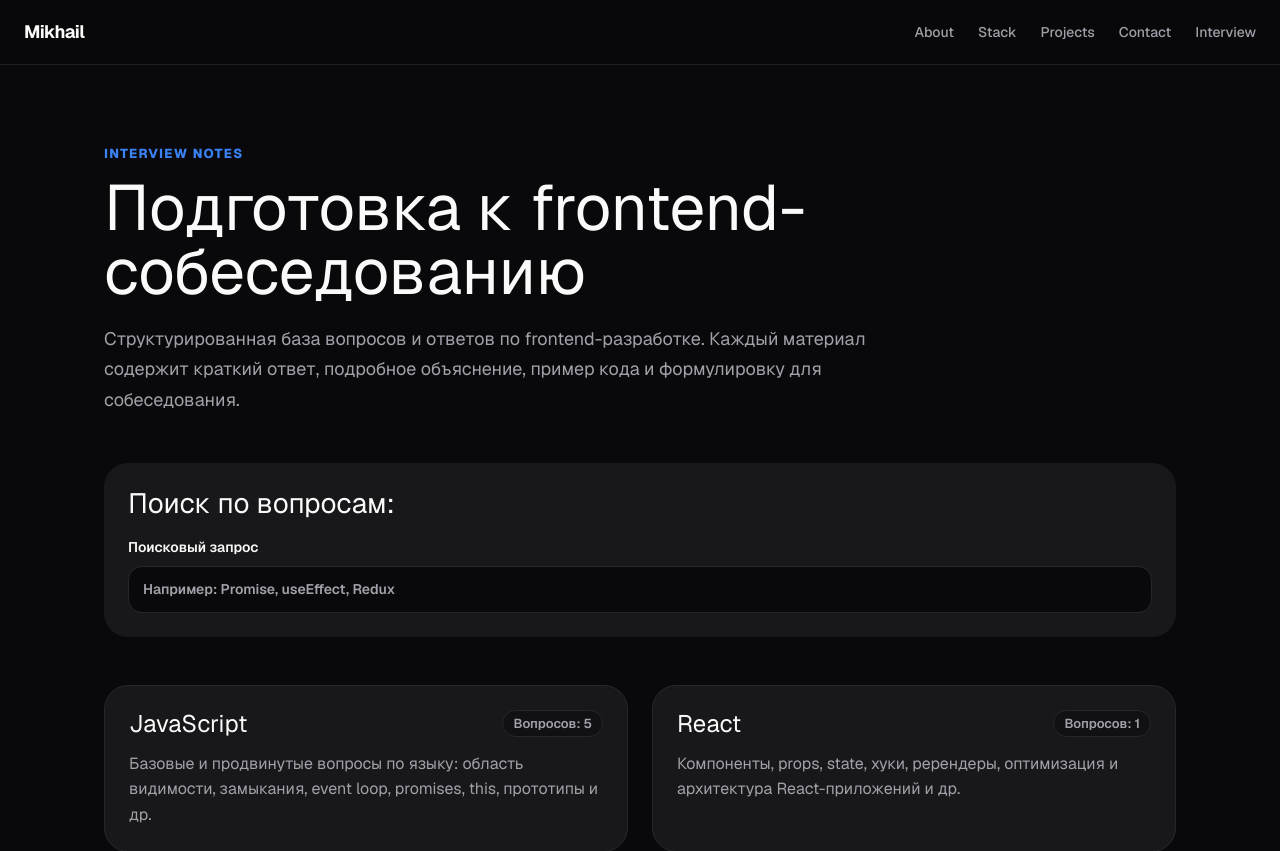
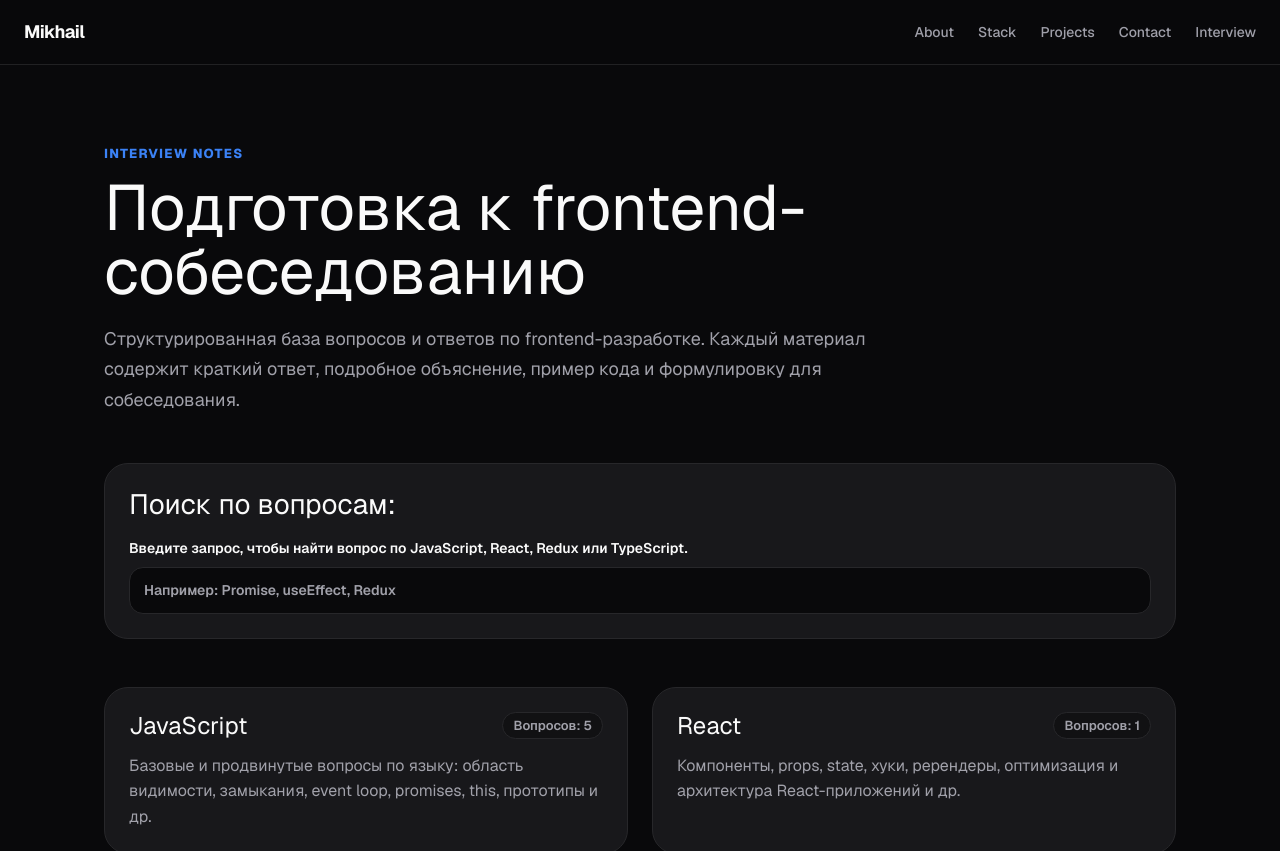
Before and after one commit to avramenkomy/portfolio, a Next.js app: page /interview in a window 1280 px wide. Shown: the top 851 px of the page. Built offline with nearby package versions, Linux system fonts and the light colour scheme; no server answers.

Commit message:
feat: improve interview search

```diff
--- a/src/app/interview/interview.module.scss
+++ b/src/app/interview/interview.module.scss
@@ -115,7 +115,7 @@
 
 .interviewSearch {
   margin-bottom: 48px;
-  border: px solid var(--border);
+  border: 1px solid var(--border);
   border-radius: 24px;
   padding: 24px;
   background: var(--card);
@@ -136,22 +136,73 @@
   font-weight: 600;
 }
 
+.questionSearchLabelHead {
+  display: flex;
+  flex-direction: row;
+  flex-wrap: wrap;
+  justify-content: space-between;
+}
+
+.searchControl {
+  display: flex;
+  align-items: stretch;
+  gap: 12px;
+
+  position: relative;
+}
+
 .questionSearchInput {
   width: 100%;
   margin: 0;
   border: 1px solid var(--border);
   border-radius: 14px;
   padding: 12px 14px;
+  padding-right: 110px;
+  box-sizing: border-box;
   background: var(--background);
   color: var(--foreground);
   font: inherit;
   outline: none;
+  -webkit-appearance: none;
+  appearance: none;
+
+  &::-webkit-search-decoration,
+  &::-webkit-search-cancel-button,
+  &::-webkit-search-results-button,
+  &::-webkit-search-results-decoration {
+    display: none;
+  }
+
+  &::-ms-clear,
+  &::-ms-reveal {
+    display: none;
+    width: 0;
+    height: 0;
+  }
 
   &::placeholder {
     color: var(--muted-foreground);
   }
 
   &:focus {
+    border-color: var(--accent);
+  }
+}
+
+.clearSearchButton {
+  position: absolute;
+  top: 50%;
+  right: 10px;
+  transform: translateY(-50%);
+  background: var(--card);
+  color: var(--muted-foreground);
+  padding: 5px 10px;
+  z-index: 1;
+  border: 1px solid var(--border);
+  border-radius: 999px;
+  cursor: pointer;
+
+  &:hover {
     border-color: var(--accent);
   }
 }
@@ -165,7 +216,7 @@
 
 .searchedQuestionCard {
   padding: 14px;
-  border: 1px solid (--border);
+  border: 1px solid var(--border);
   border-radius: 14px;
   background: var(--muted-surface);
   color: inherit;
--- a/src/components/interview/InterviewSearch.jsx
+++ b/src/components/interview/InterviewSearch.jsx
@@ -35,20 +35,52 @@ export default function InterviewSearch(props) {
     });
   }, [questions, categories, searchValue]);
 
+
+  function clearSearch() {
+    setSearch('');
+  }
+
   return (
     <section>
       <h2 className={styles.searchTitle}>Поиск по вопросам:</h2>
 
       <label className={styles.searchLabel}>
-        <span>Поисковый запрос</span>
+        <div className={styles.questionSearchLabelHead}>
+          <span>
+            {searchValue
+              ? `Результат по запросу '${searchValue}'`
+              : 'Введите запрос, чтобы найти вопрос по JavaScript, React, Redux или TypeScript.'
+            }
+          </span>
+          {searchValue &&
+            <span>
+              Найдено вопросов: {resultQuestionsAfterSearch.length}
+            </span>
+          }
+        </div>
 
+        <div className={styles.searchControl}>
           <input
             type="search"
+            id="questionSearchInput"
             value={search}
             onChange={event => setSearch(event.target.value)}
             className={styles.questionSearchInput}
             placeholder="Например: Promise, useEffect, Redux"
           />
+
+          {searchValue &&
+            <button
+              type="button"
+              className={styles.clearSearchButton}
+              onClick={clearSearch}
+            >
+              Очистить
+            </button>
+          }
+        </div>
+
+
 
       </label>
 
@@ -78,13 +110,13 @@ export default function InterviewSearch(props) {
                       </div>
 
                       <div className={styles.searchedQuestionBadge}>
-                        <Badge>{category.title ?? item.category}</Badge>
+                        <Badge>{category?.title ?? item.category}</Badge>
                       </div>
                     </Link>
                   )
                 })
               : <p className={styles.emptySearchResult}>
-                  Не найдено соответствий поисковому запросу
+                  {`По запросу "${search.trim()}" ничего не найдено.`}
                 </p>
           }
         </div>
```
Lines whose indentation alone changed are shown as unchanged.
